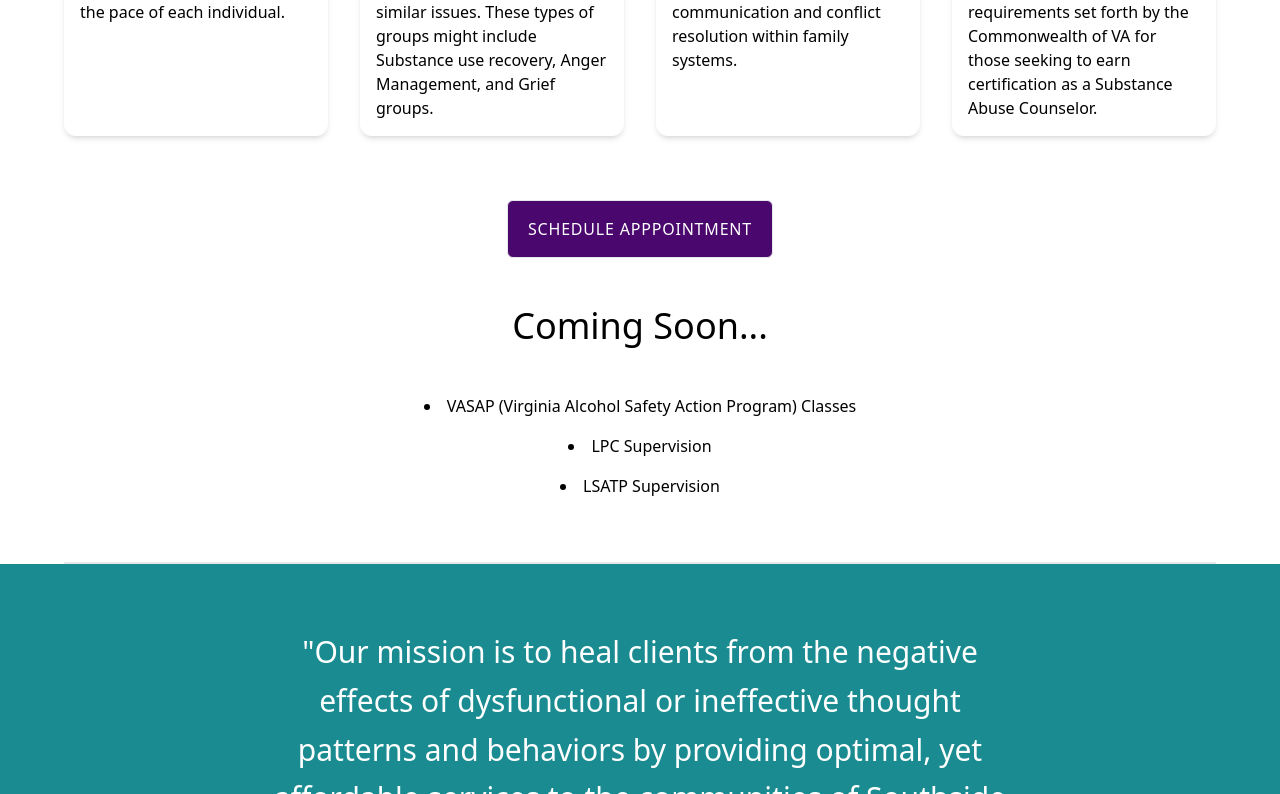
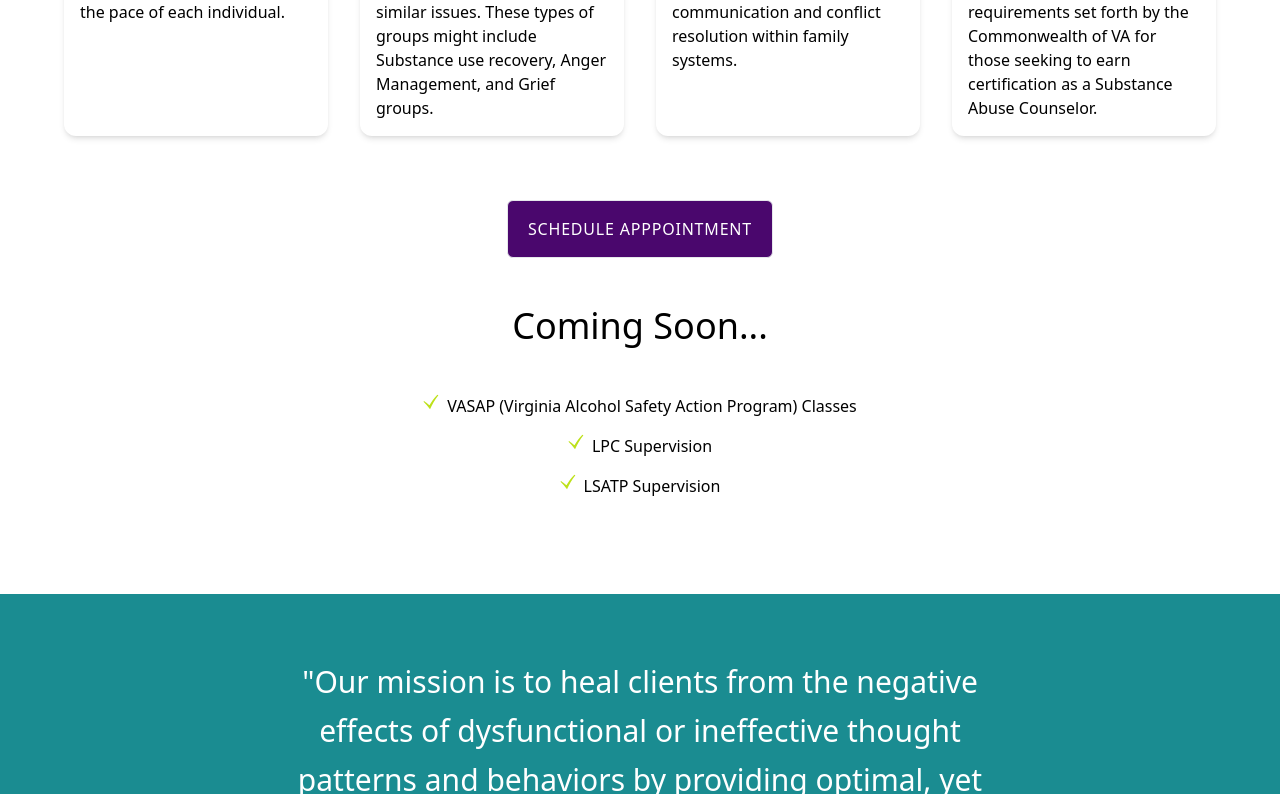
Before and after one commit to artsycoder533/omni, a Next.js app: page / in a window 1280 px wide. Shown: the part 1823-2617 px from the top of the page. Built offline with nearby package versions, Linux system fonts and the light colour scheme.

Commit message:
chore: add icons to coming soon list

```diff
--- a/components/Services.jsx
+++ b/components/Services.jsx
@@ -4,6 +4,7 @@ import individual from '../public/images/individual.jpg'
 import group from '../public/images/group.jpg'
 import family from '../public/images/family.jpg'
 import supervision from '../public/images/supervision.jpg'
+import { GiCheckMark } from "react-icons/gi";
 
 function Services() {
 
@@ -35,7 +36,7 @@ function Services() {
   ];
   return (
     <div className="bg-white min-h-screen pt-24" id="services">
-      <div className="w-[90vw] max-w-[1400px] mx-auto flex flex-col items-center border-b-2 pb-16">
+      <div className="w-[90vw] max-w-[1400px] mx-auto flex flex-col items-center justify-between pb-24">
         <h2 className="text-5xl text-center pb-16">Our Services</h2>
         <div className="grid grid-cols-1 gap-8 md:grid-cols-2 xl:grid-cols-4">
           {services.map((service, index) => {
@@ -47,10 +48,19 @@ function Services() {
         </button>
         <h3 className="text-4xl text-center py-12">Coming Soon...</h3>
 
-        <ul className="w-[90vw] max-w-[1400px] mx-auto flex  flex-col justify-center gap-4 text-center list-disc list-inside">
-          <li>VASAP (Virginia Alcohol Safety Action Program) Classes</li>
-          <li>LPC Supervision</li>
-          <li>LSATP Supervision</li>
+        <ul className="w-[90vw] max-w-[1400px] mx-auto flex flex-col justify-center items-center gap-4 text-center list-style-none">
+          <li className="flex gap-2">
+            <GiCheckMark className="text-[#BDE11A]" /> VASAP (Virginia Alcohol
+            Safety Action Program) Classes
+          </li>
+          <li className="flex gap-2">
+            <GiCheckMark className="text-[#BDE11A]" />
+            LPC Supervision
+          </li>
+          <li className="flex gap-2">
+            <GiCheckMark className="text-[#BDE11A]" />
+            LSATP Supervision
+          </li>
         </ul>
       </div>
     </div>
```
